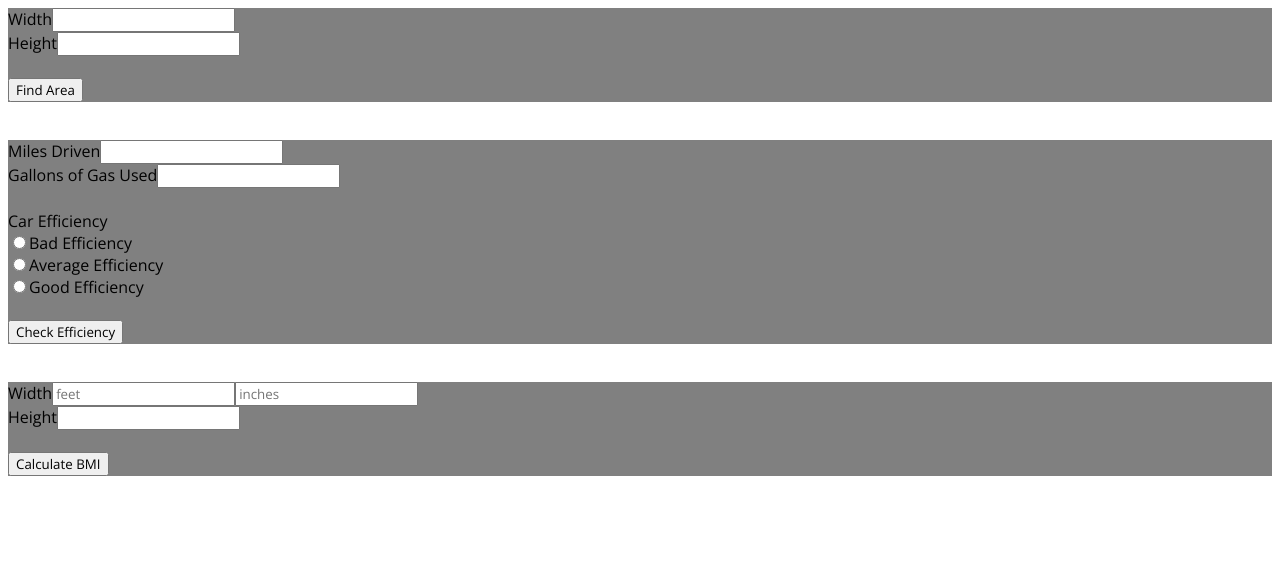
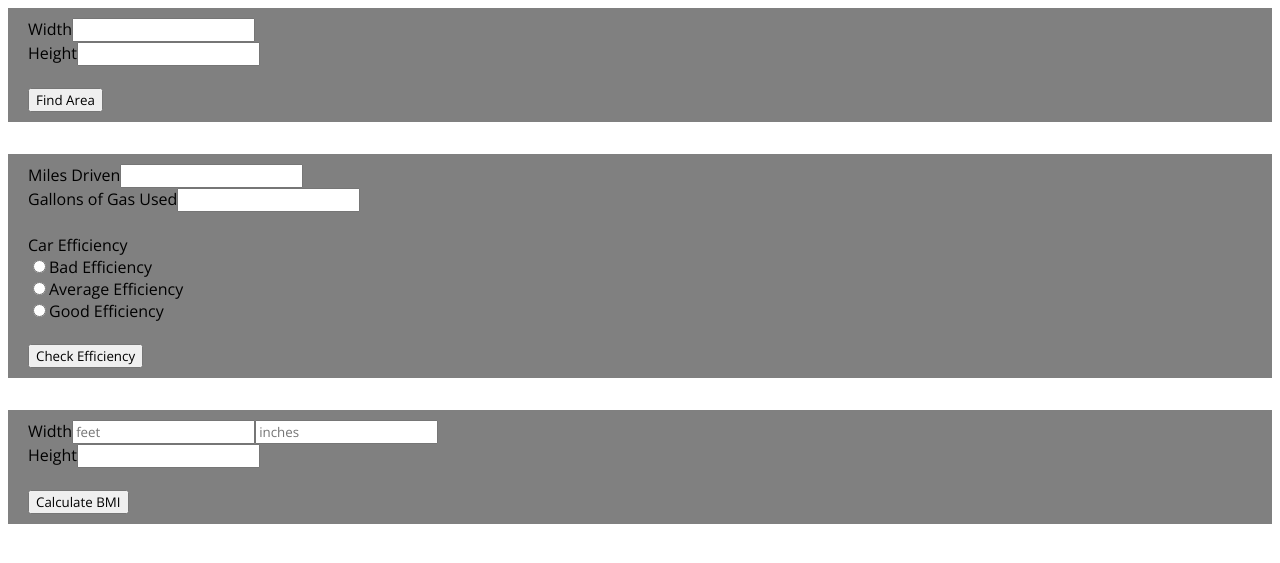
Before and after one commit to harrisonlingren/CME419, a PHP site: page / in a window 1280 px wide. Shown: the top 563 px of the page. Run offline with PHP 8.4, Linux system fonts and the light colour scheme; data that the repository does not hold is empty.

Commit message:
add styling and fix typos

```diff
--- a/assignments/functions/index.php
+++ b/assignments/functions/index.php
@@ -2,6 +2,7 @@
 <head>
   <title>CME419 | Functions</title>
   <link rel="stylesheet" href="style.css" />
+  <meta name="viewport" content="width=device-width, initial-scale=1.0">
 </head>
 <body>
   <?php
--- a/assignments/functions/style.css
+++ b/assignments/functions/style.css
@@ -3,5 +3,7 @@
   font-family: 'Open Sans', sans-serif;
 }
 form {
+  padding: 10px 20px;
+  margin: 5px auto;
   background-color: grey;
 }
```
